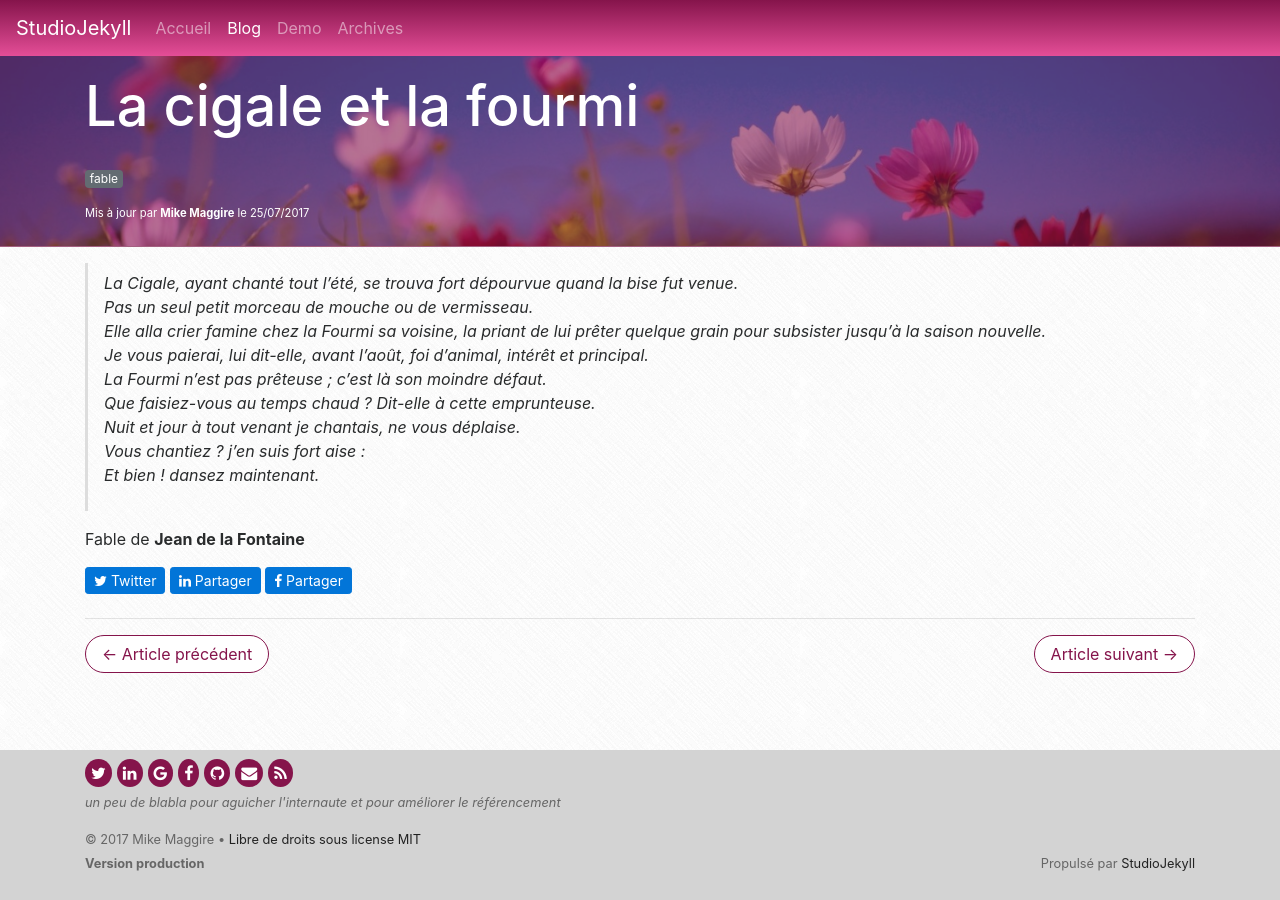
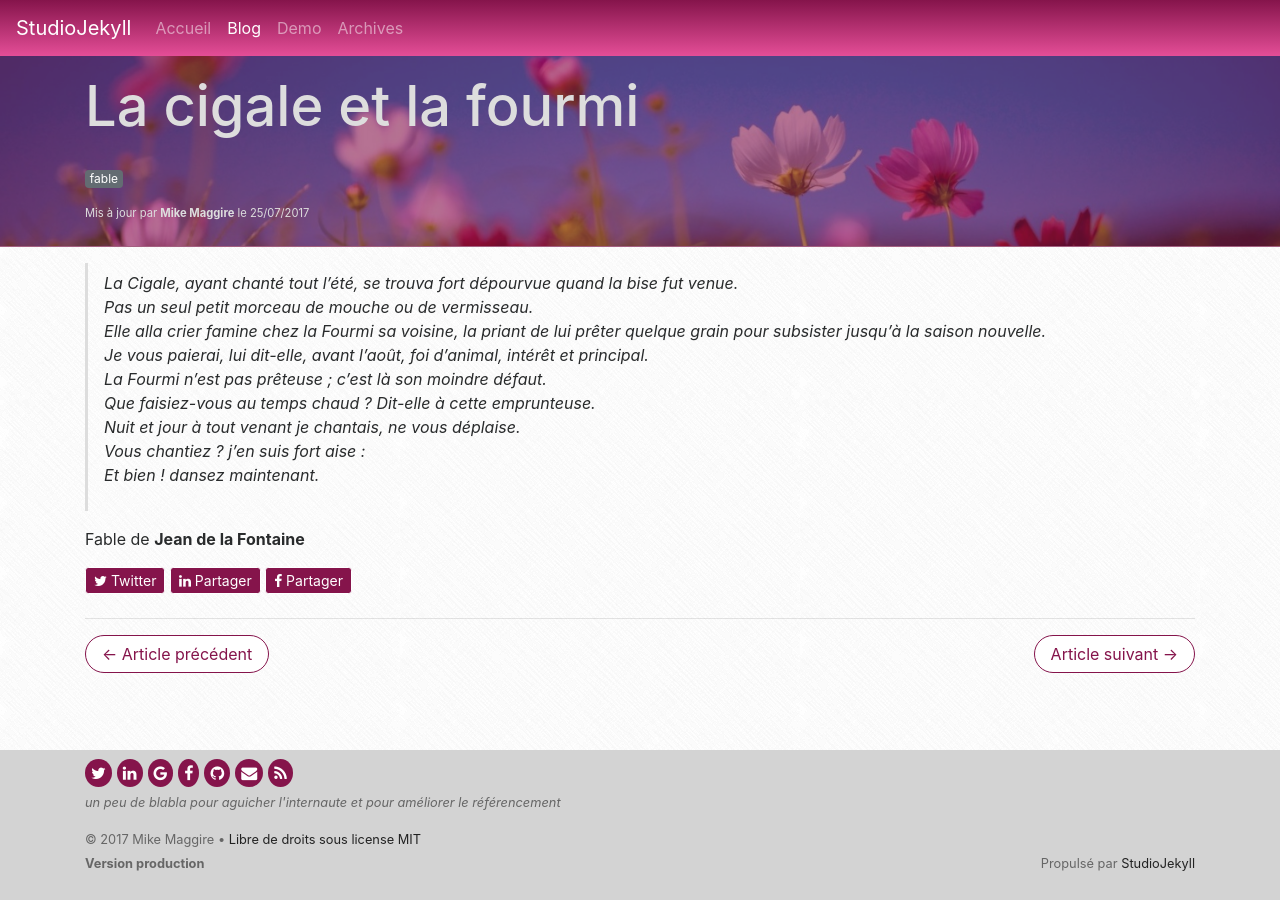
Before and after one commit to mikemaggire/studiojekyll-engine, a Jekyll site: the page built from _posts/2017-07-25-la-cigale-et-la-fourmi.md, in a window 1280 px wide. Built offline with Jekyll 4.4.1, drawn with Linux system fonts in a browser that asks for light colours; nearby versions of some CDN libraries; comment, search, counter and statistics services are not loaded.

Commit message:
new: jekyll btn style a masthead bgcolor

```diff
--- a/_config.yml
+++ b/_config.yml
@@ -54,6 +54,7 @@ graphicaltheme:
   primarycolor: $color-maroon
 #  secondarycolor: $color-yellow
   backgroundtexture: crossword.png
+#masthead-bgcolor: 'white'
 
 ############################################################ URL SITE
 # A noter que l'URL de votre site publié doit être configurer dans le fichier
--- a/_includes/masthead.html
+++ b/_includes/masthead.html
@@ -1,9 +1,9 @@
     <!-- master head image and color-->
     {% if page.masthead-img %}
-    <div class="masthead-img" style="background-image: url('{{ site.baseurl }}/assets/img/{{ page.masthead-img }}'); color:white;">
+    <div class="masthead-img" style="background-image: url('{{ site.baseurl }}/assets/img/{{ page.masthead-img }}');">
         <header class="masthead">
     {% else %}
-        <header class="masthead" style="background-color: {{ page.masthead-color | default: 'white' }}">
+        <header class="masthead" style="background-color: {{ page.masthead-bgcolor | site.masthead-bgcolor | default: 'white' }};">
     {% endif %}
 
             <!-- watermark : draft of future -->
--- a/_includes/share_this.html
+++ b/_includes/share_this.html
@@ -2,13 +2,13 @@
 {% if site.share_by_twitter or site.share_by_linkedin or site.share_by_facebook %}
     <div class="pb-2">
         {% if site.share_by_twitter == true %}
-            <a class="btn btn-primary btn-sm" href="https://twitter.com/intent/tweet?hashtags=studioJekyll&text={{page.title | normalize_whitespace | escape | url_encode }}&url={{ site.url }}{{ site.baseurl }}{{ page.url }}{%- if site.twitter_userid -%}&via={{ site.twitter_userid }}{% endif %}" role="button" data-network="twitter" title="Partager sur twitter"><span class="fa fa-twitter"></span> Twitter</a>
+            <a class="btn btn-primary-jekyll btn-sm" href="https://twitter.com/intent/tweet?hashtags=studioJekyll&text={{page.title | normalize_whitespace | escape | url_encode }}&url={{ site.url }}{{ site.baseurl }}{{ page.url }}{%- if site.twitter_userid -%}&via={{ site.twitter_userid }}{% endif %}" role="button" data-network="twitter" title="Partager sur twitter"><span class="fa fa-twitter"></span> Twitter</a>
         {% endif %}
         {% if site.share_by_linkedin == true %}
-            <a class="btn btn-primary btn-sm" href="https://www.linkedin.com/shareArticle?mini=true&url={{ site.url }}{{ site.baseurl }}{{ page.url }}&title={{page.title | normalize_whitespace | escape | url_encode }}&summary={{ page.excerpt | default: page.subtitle | default: site.description | strip_html | normalize_whitespace | escape | url_encode }}" role="button" data-network="linkedin" title="Partager sur linkedin"><span class="fa fa-linkedin"></span> Partager</a>
+            <a class="btn btn-primary-jekyll btn-sm" href="https://www.linkedin.com/shareArticle?mini=true&url={{ site.url }}{{ site.baseurl }}{{ page.url }}&title={{page.title | normalize_whitespace | escape | url_encode }}&summary={{ page.excerpt | default: page.subtitle | default: site.description | strip_html | normalize_whitespace | escape | url_encode }}" role="button" data-network="linkedin" title="Partager sur linkedin"><span class="fa fa-linkedin"></span> Partager</a>
         {% endif %}
         {% if site.share_by_facebook == true %}
-            <a class="btn btn-primary btn-sm" href="https://www.facebook.com/sharer.php?u={{ site.url }}{{ site.baseurl }}{{ page.url }}" role="button" data-network="facebook" title="Partager sur facebook"><span class="fa fa-facebook"></span> Partager</a>
+            <a class="btn btn-primary-jekyll btn-sm" href="https://www.facebook.com/sharer.php?u={{ site.url }}{{ site.baseurl }}{{ page.url }}" role="button" data-network="facebook" title="Partager sur facebook"><span class="fa fa-facebook"></span> Partager</a>
         {% endif %}
     </div>
 {% endif %}
--- a/_sass/_studiojekyll.scss
+++ b/_sass/_studiojekyll.scss
@@ -75,6 +75,7 @@ a:hover, a:focus {
   background-repeat: no-repeat;
   background-size: cover;
   position: relative;
+  color: $color-silver;
 }
 
 .masthead-img::before {
@@ -188,13 +189,35 @@ a:hover, a:focus {
 /*
  * jekyll button
  */
+.btn-primary-jekyll {
+    border-color: white;
+    color: white;
+    background-color: $primarycolor;
+}
+
+.btn-primary-jekyll:hover, .btn-primary-jekyll:focus {
+    color: white;
+    background-color: $secondarycolor;
+}
+
+.btn-secondary-jekyll {
+    border-color: $primarycolor;
+    color: white;
+    background-color: $secondarycolor;
+}
+
+.btn-secondary-jekyll:hover, .btn-secondary-jekyll:focus {
+    color: white;
+    background-color: $primarycolor;
+}
+
 .btn-outline-jekyll {
     border-color: $primarycolor;
     color: $primarycolor;
     background-color: white;
 }
 
-.btn-outline-jekyll:hover {
+.btn-outline-jekyll:hover, .btn-outline-jekyll:focus {
       color:white;
       background-color: $primarycolor;
 }
@@ -348,3 +371,8 @@ table {
     border-top: $table-border-width solid $primarycolor;
   }
 }
+
+/*
+ * Customized section
+ *
+ */
```
